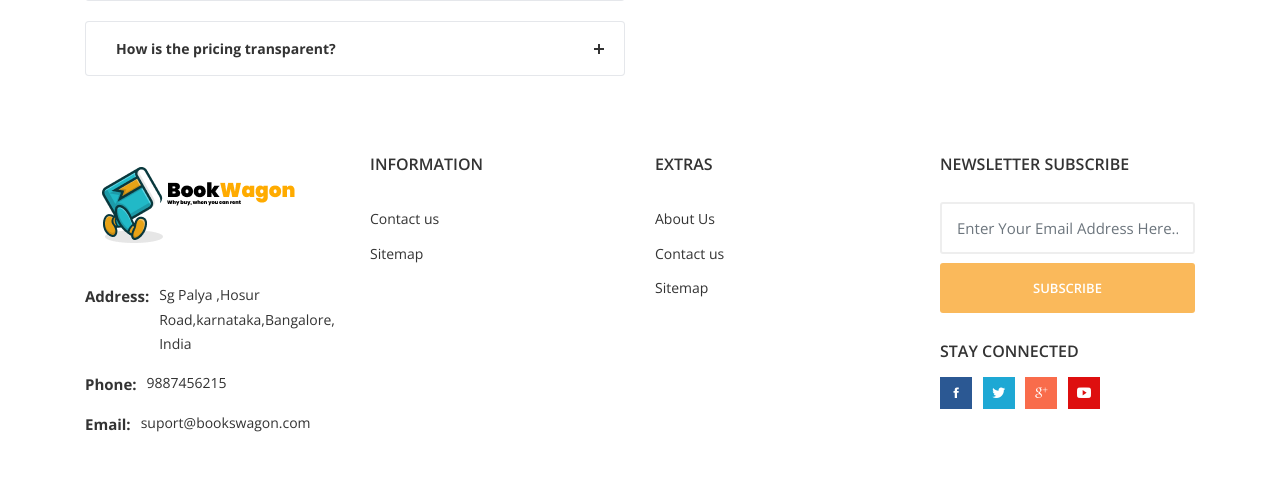
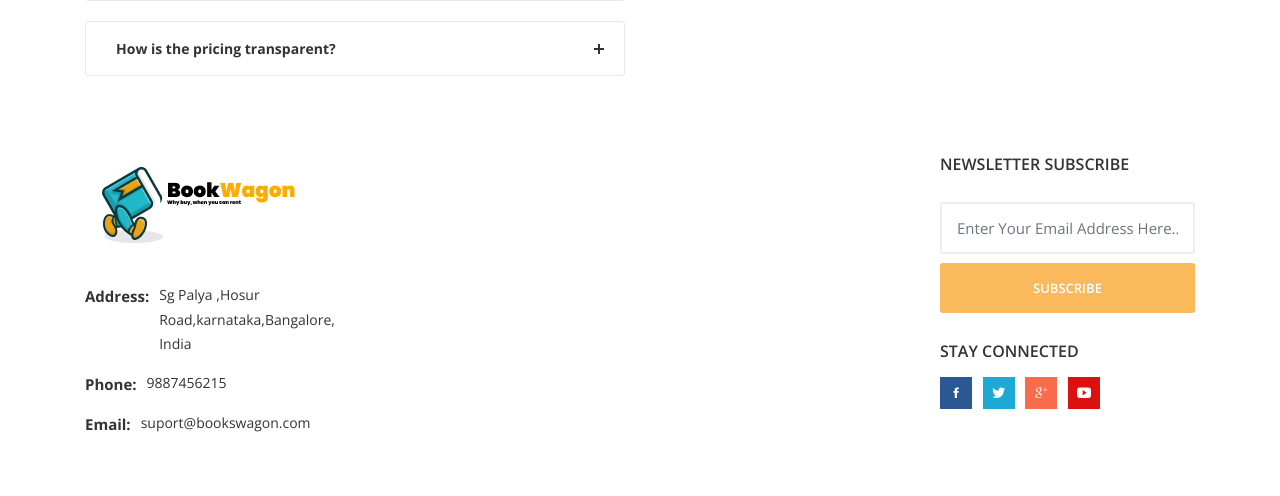
Before and after one commit to dipanshuvaibhav/BookWagon_DBMS_Project, a PHP site: page /faq.php in a window 1280 px wide. Shown: the part 749-1245 px from the top of the page. Run offline with PHP 8.4, Linux system fonts and the light colour scheme; the visitor is signed in with stand-in values (Sample User, id 1); data that the repository does not hold is empty; some web fonts are replaced.

Commit message:
Update faq.php

```diff
--- a/faq.php
+++ b/faq.php
@@ -293,29 +293,6 @@ session_start();
 										</div>
 								</div>
 						</div>
-						<div class=" col-xl-3 col-lg-2 col-sm-6">
-								<div class="single-footer pb--40">
-										<div class="footer-title">
-												<h3>Information</h3>
-										</div>
-										<ul class="footer-list normal-list">
-												<li><a href="contact.php">Contact us</a></li>
-												<li><a href="">Sitemap</a></li>
-										</ul>
-								</div>
-						</div>
-						<div class=" col-xl-3 col-lg-2 col-sm-6">
-								<div class="single-footer pb--40">
-										<div class="footer-title">
-												<h3>Extras</h3>
-										</div>
-										<ul class="footer-list normal-list">
-												<li><a href="faq.php">About Us</a></li>
-												<li><a href="contact.php">Contact us</a></li>
-												<li><a href="">Sitemap</a></li>
-										</ul>
-								</div>
-						</div>
 						<div class=" col-xl-3 col-lg-4 col-sm-6">
 								<div class="footer-title">
 										<h3>Newsletter Subscribe</h3>
```
